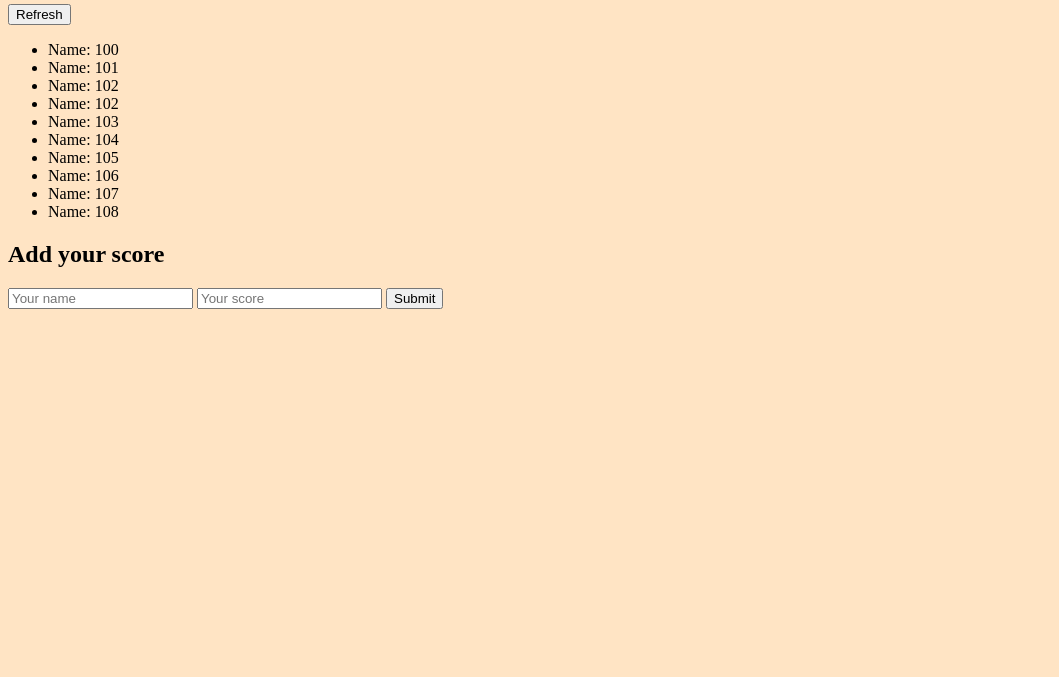
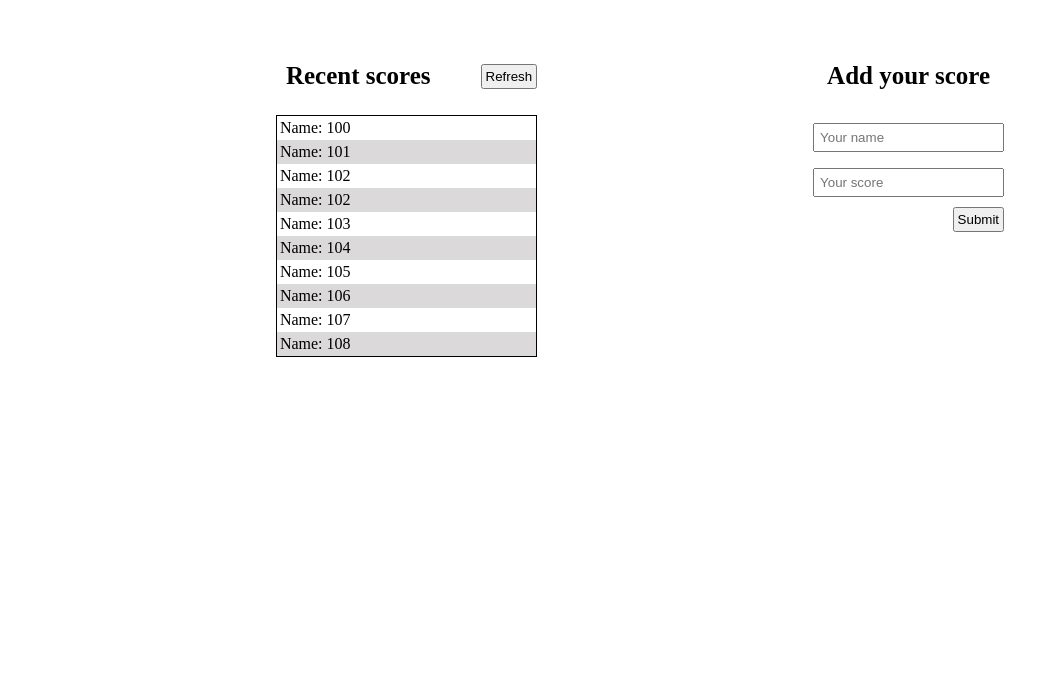
Before and after one commit to krisbobo/leaderboard, a website built with webpack: page src/index.html in a window 1280 px wide. Shown: the part 123-800 px from the top of the page, without its empty margins (0-1059 px from the left). Built offline with nearby package versions, Linux system fonts and the light colour scheme.

Commit message:
Add style for our structure

```diff
--- a/src/style.css
+++ b/src/style.css
@@ -1,3 +1,80 @@
-body {
-    background-color: bisque;
+* {
+  box-sizing: border-box;
+  margin: 0;
+  padding: 0;
 }
+
+:root {
+  --flex: flex;
+  --black: black;
+}
+
+h1 {
+  padding: 20px;
+  margin: 40px auto;
+  margin-left: 80px;
+  font-size: 35px;
+}
+
+.main-container {
+  display: var(--flex);
+  height: 100%;
+  justify-content: space-evenly;
+}
+
+.container1 {
+  display: var(--flex);
+  flex-direction: column;
+}
+
+.scores {
+  display: var(--flex);
+  align-items: center;
+  justify-content: space-between;
+  gap: 40px;
+}
+
+.refresh-btn {
+  padding: 3px;
+}
+
+.added-scores {
+  border: 1px solid var(--black);
+}
+
+.added-scores li {
+  list-style: none;
+  padding: 3px;
+}
+
+.added-scores li:nth-child(even) {
+  background: rgba(197, 194, 194, 0.618);
+}
+
+.container2,
+#form {
+  display: var(--flex);
+  flex-direction: column;
+}
+
+h2 {
+  padding: 10px;
+  margin: 15px auto;
+  font-size: 25px;
+}
+
+#form input {
+  margin: 8px auto;
+  width: 100%;
+}
+
+input[placeholder] {
+  padding: 5px;
+}
+
+.form-btn {
+  margin-top: 2px;
+  width: fit-content;
+  padding: 3px;
+  align-self: flex-end;
+}
```
